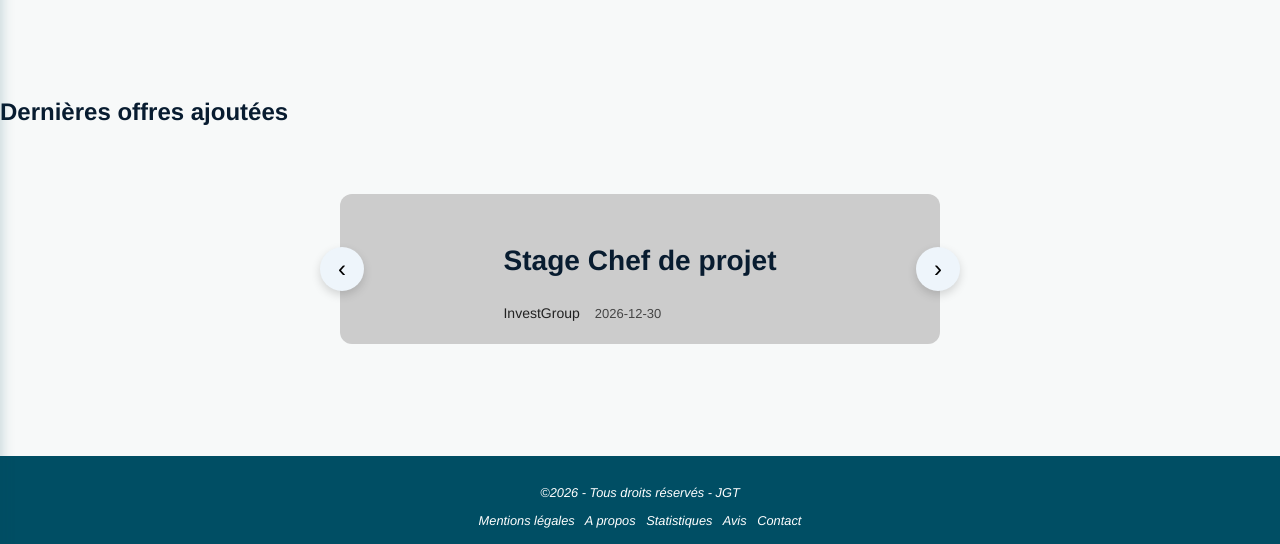
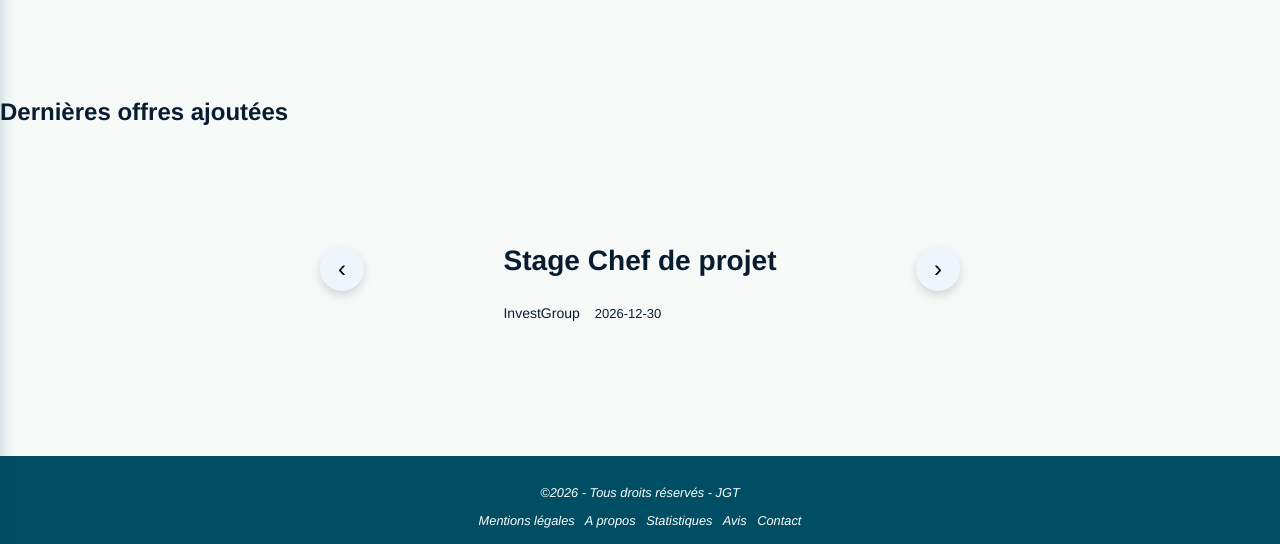
Before and after one commit to loisb3767/site_stages, a PHP site: page /index.php?page=accueil in a window 1280 px wide. Shown: the part 272-816 px from the top of the page. Run offline with PHP 8.4, Linux system fonts and the light colour scheme; data comes from the database, SQL or seed files in the repository; a stand-in replaces the project's code that opens the database connection.

Commit message:
Changement du visuel des stats de l'accueil

```diff
--- a/projet-static.local/assets/style.css
+++ b/projet-static.local/assets/style.css
@@ -928,7 +928,7 @@ body.menu-open {
 .card {
     min-width: 100%;
     height: 120px;
-    background: #ccc;
+    background: var(--light-blue);
     border-radius: 12px;
 
     display: flex;
@@ -1030,7 +1030,9 @@ body.menu-open {
         font-size: 1.5rem;
     }
 }
-
+    .card-content {
+        color: var(--text-color);
+    }
     .meta {
         display: flex;
         align-items: center;
@@ -1040,10 +1042,10 @@ body.menu-open {
 
     .entreprise {
         font-size: 14px;
-        color: #222;
+        color: var(--text-color);
     }
 
     .date {
         font-size: 13px;
-        color: #444;
+        color: var(--text-color);
     }
--- a/templates/detailOffre.twig.html
+++ b/templates/detailOffre.twig.html
@@ -54,7 +54,7 @@
             </p>
         </div>
 
-        <a href="index.php?page=postuler&id={{ offre.id_offre }}" class="info-btn">
+        <a href="index.php?page=postuler&id={{ offre.id_offre }}" class="btn-postuler">
             Postuler maintenant
         </a>
     </article>
```
